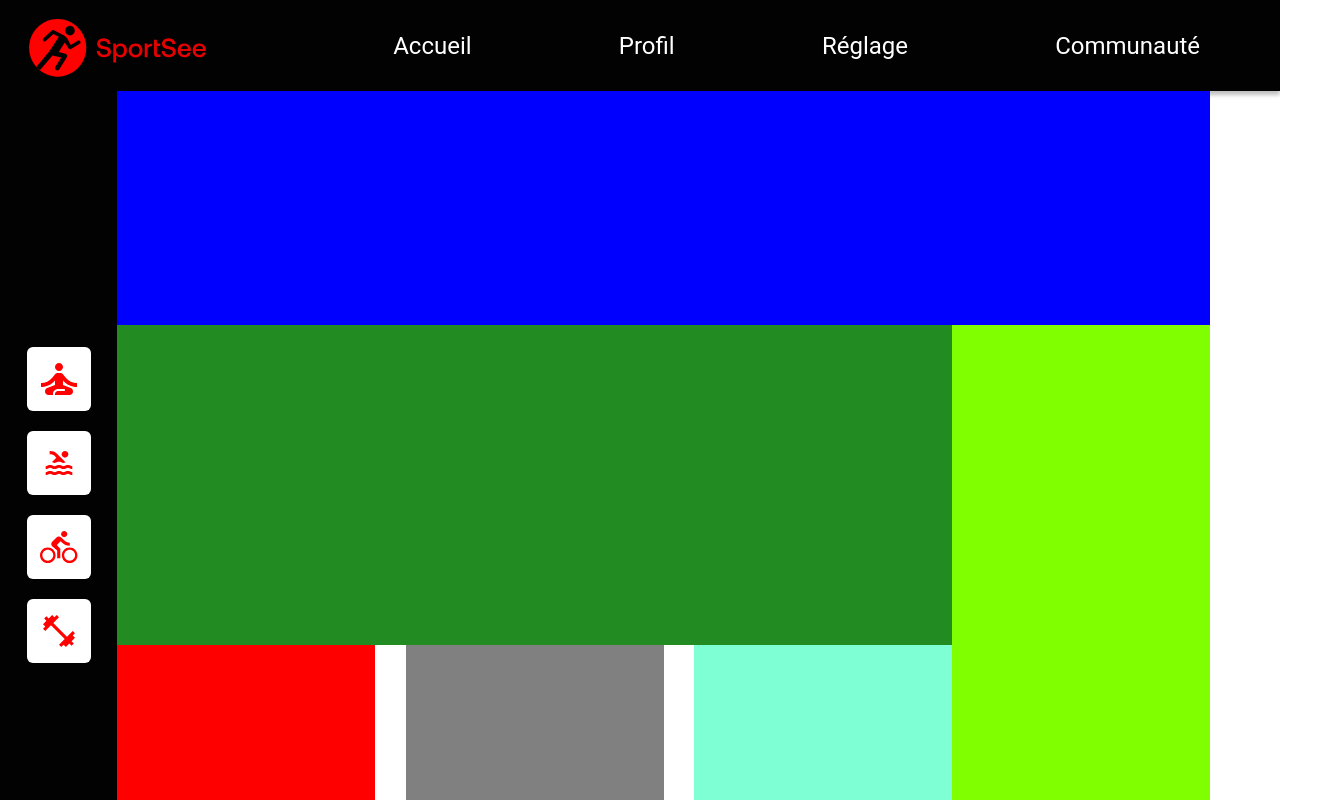
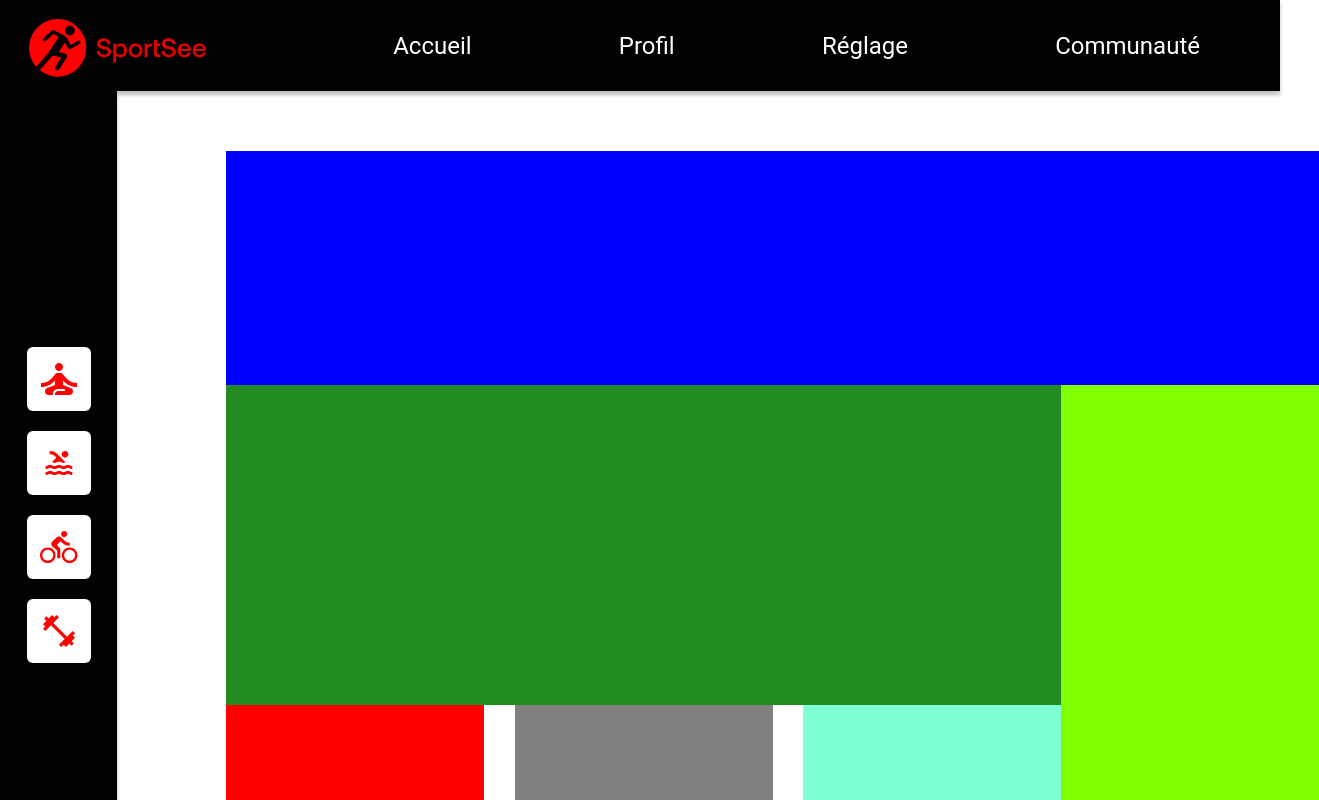
Before and after one commit to TheCatIsOnTheMoon/GilletGarasSamantha_12_09032022, a React (Create React App) app: page / in a window 1280 px wide. Shown: the top 800 px of the page, 1319 px wide, since content can reach past the window. Built offline with nearby package versions, Linux system fonts and the light colour scheme.

Commit message:
add margin main box

```diff
--- a/src/pages/style.css
+++ b/src/pages/style.css
@@ -1,5 +1,9 @@
 #main_box {
     display: flex;
+}
+
+#content_box {
+    margin: 60px 90px 88px 109px;
 }
 
 #graphs_box {
```
